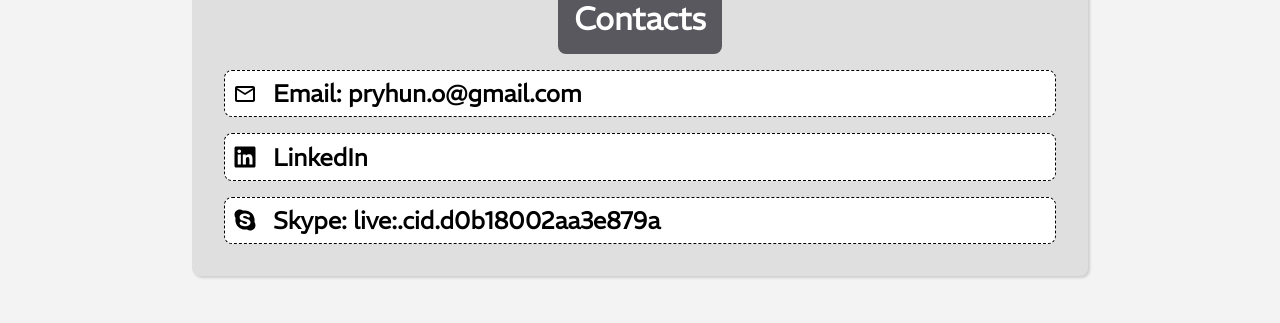
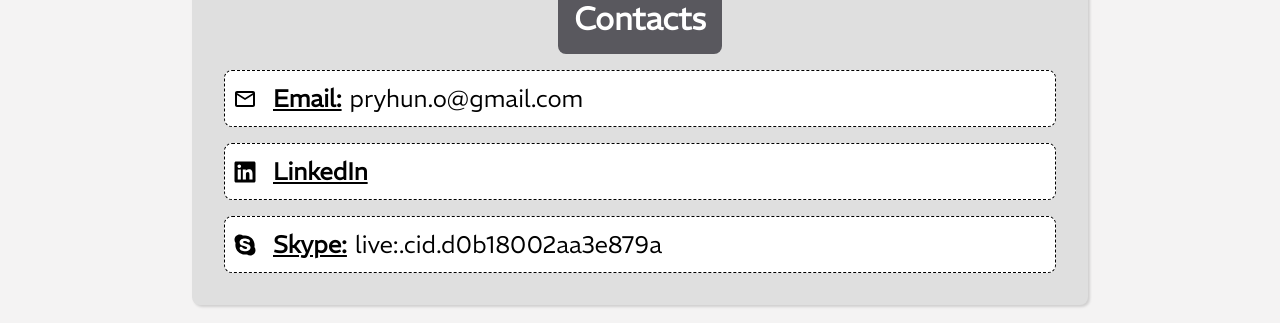
Before and after one commit to Olesia-P/fake-shop, a Next.js app: page /contacts in a window 1280 px wide. Shown: the part 159-482 px from the top of the page. Built offline with nearby package versions, Linux system fonts and the light colour scheme; no server answers.

Commit message:
Updated readme file

```diff
--- a/src/pages/contacts.jsx
+++ b/src/pages/contacts.jsx
@@ -7,17 +7,20 @@
   const contacts = [
     {
       link: 'mailto:pryhun.o@gmail.com',
-      name: 'Email: pryhun.o@gmail.com',
+      linkText: 'Email:',
+      text: 'pryhun.o@gmail.com',
       icon: <MdOutlineMailOutline />,
     },
     {
       link: 'https://www.linkedin.com/in/olesia-pryhun-217051247/',
-      name: 'LinkedIn',
+      linkText: 'LinkedIn',
+      text: '',
       icon: <FaLinkedin />,
     },
     {
       link: 'https://join.skype.com/invite/kB6BlmG7OSrb',
-      name: 'Skype: live:.cid.d0b18002aa3e879a',
+      linkText: 'Skype:',
+      text: 'live:.cid.d0b18002aa3e879a',
       icon: <FaSkype />,
     },
   ];
@@ -27,16 +30,20 @@
       <div className={css.wrap}>
         <div className={css.header}>Contacts</div>
         {contacts.map((element) => (
+          <p className={css.contact}>
+            <span className={css.icon}>{element.icon}</span>
             <a
               key={element.name}
-            className={css.contact}
               href={element.link}
               target="_blank"
               rel="noreferrer"
+              className={css.link}
             >
-            <span className={css.icon}>{element.icon}</span>
-            {element.name}
+              {element.linkText}
             </a>
+
+            <span className={css.text}>{element.text}</span>
+          </p>
         ))}
       </div>
     </div>
--- a/src/styles/_breakpoints.scss
+++ b/src/styles/_breakpoints.scss
@@ -2,6 +2,7 @@
     "tablet": 1024px,
     "laptop": 1281px,
     "low-tablet": 767px,
+    "mobile": 481px,
 );
 
 @mixin tablet {
@@ -35,3 +36,11 @@
 }
 
 ;
+
+@mixin mobile {
+    @media screen and (max-width: map-get($breakpoints, "mobile")) {
+        @content
+    }
+}
+
+;
--- a/src/styles/pageStyles/contacts.module.scss
+++ b/src/styles/pageStyles/contacts.module.scss
@@ -29,22 +29,35 @@
             display: flex;
             align-items: center;
             font-size: $size-header;
-            padding: 0.2rem 0.5rem;
+            padding: 0.5rem;
             background-color: white;
             border: 0.1rem dashed black;
             margin-top: 1rem;
             border-radius: $standart-b-radius;
-            font-weight: 600;
-            word-break: break-all;
-
-            &:hover {
-                text-decoration: underline;
-            }
 
             .icon {
                 @include dfc;
                 margin-right: 1rem;
             }
+
+            .link {
+                text-decoration: underline;
+                margin-right: 0.5rem;
+                font-weight: 600;
+
+                &:hover {
+
+                    color: $red;
+                }
+
+            }
+
+            .text {
+                word-break: break-all;
+
+            }
+
+
         }
     }
 }
@@ -64,3 +77,14 @@
         }
     }
 }
+
+@include mobile {
+    .container {
+        .wrap {
+            .contact {
+                flex-direction: column;
+                align-items: flex-start;
+            }
+        }
+    }
+}
```
Also changed, not shown: src/pages/index.jsx (+7 -2 lines), 1 other file (tests, documents, lock files or other folders). Lines whose indentation alone changed are shown as unchanged.
